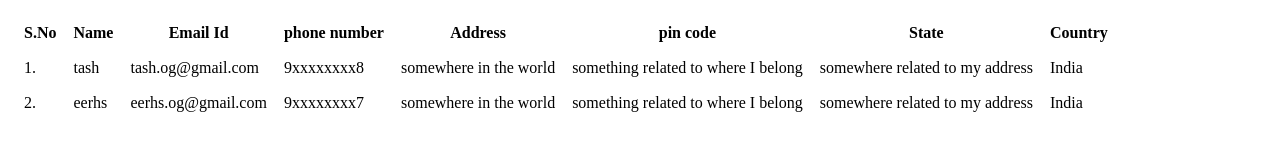
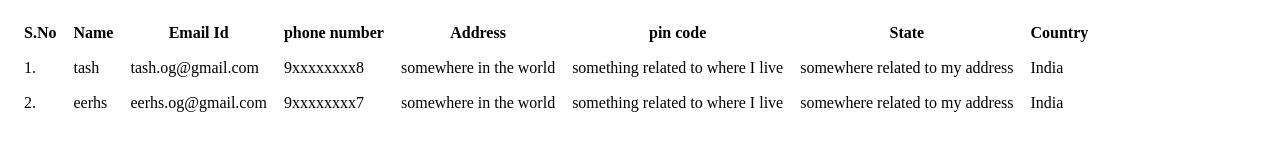
Before and after one commit to tash68/FSD-MERN, a plain HTML site: page Table.html in a window 1280 px wide. Drawn offline with Linux system fonts and the light colour scheme.

Commit message:
"Table Sample"

```diff
--- a/Table.html
+++ b/Table.html
@@ -31,7 +31,7 @@
         <td>tash.og@gmail.com</td>
         <td>9xxxxxxxx8</td>
         <td>somewhere in the world</td>
-        <td>something related to where I belong</td>
+        <td>something related to where I live</td>
         <td>somewhere related to my address</td>
         <td>India</td>
     </tr>
@@ -41,7 +41,7 @@
         <td>eerhs.og@gmail.com</td>
         <td>9xxxxxxxx7</td>
         <td>somewhere in the world</td>
-        <td>something related to where I belong</td>
+        <td>something related to where I live</td>
         <td>somewhere related to my address</td>
         <td>India</td>
     </tr>
```
